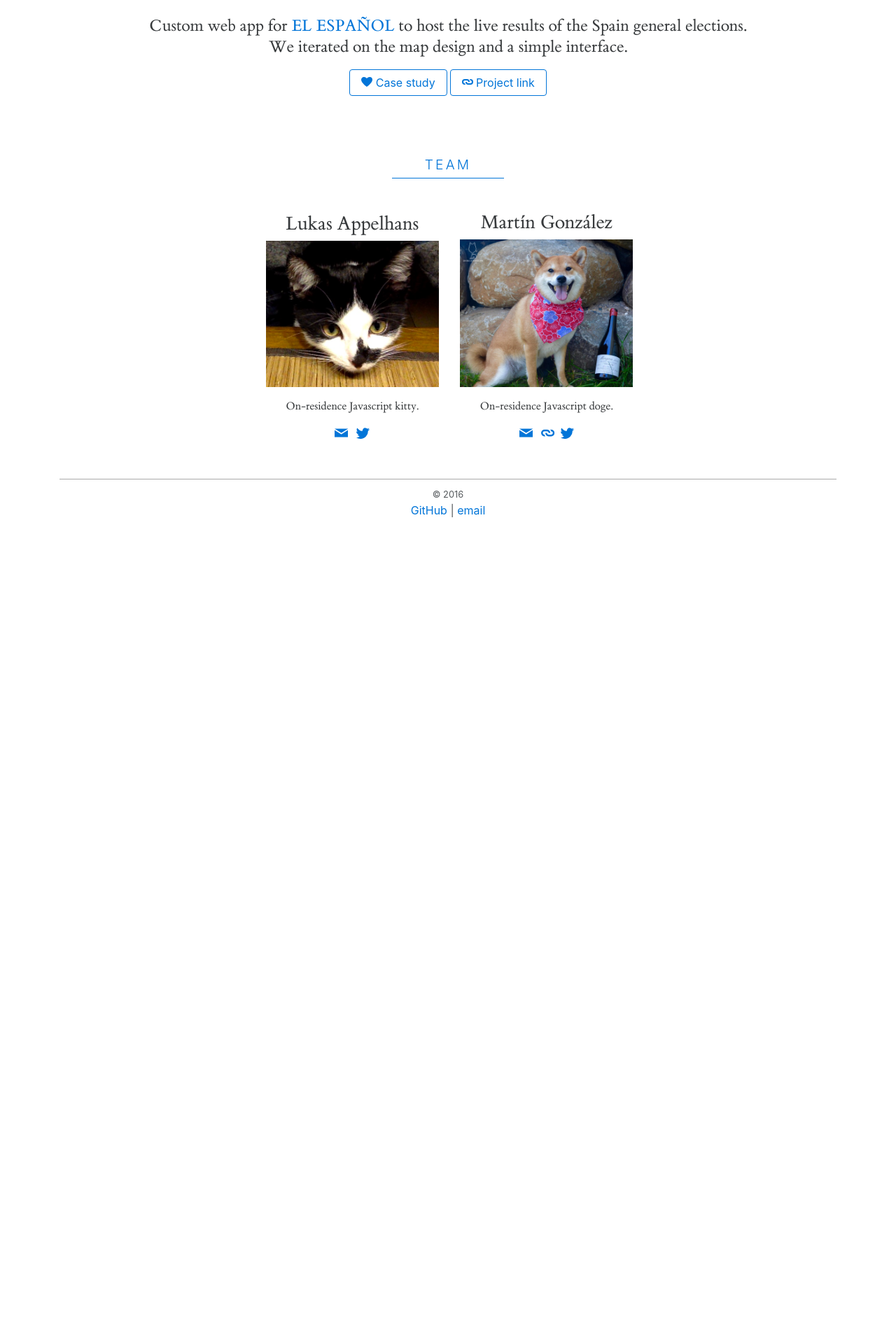
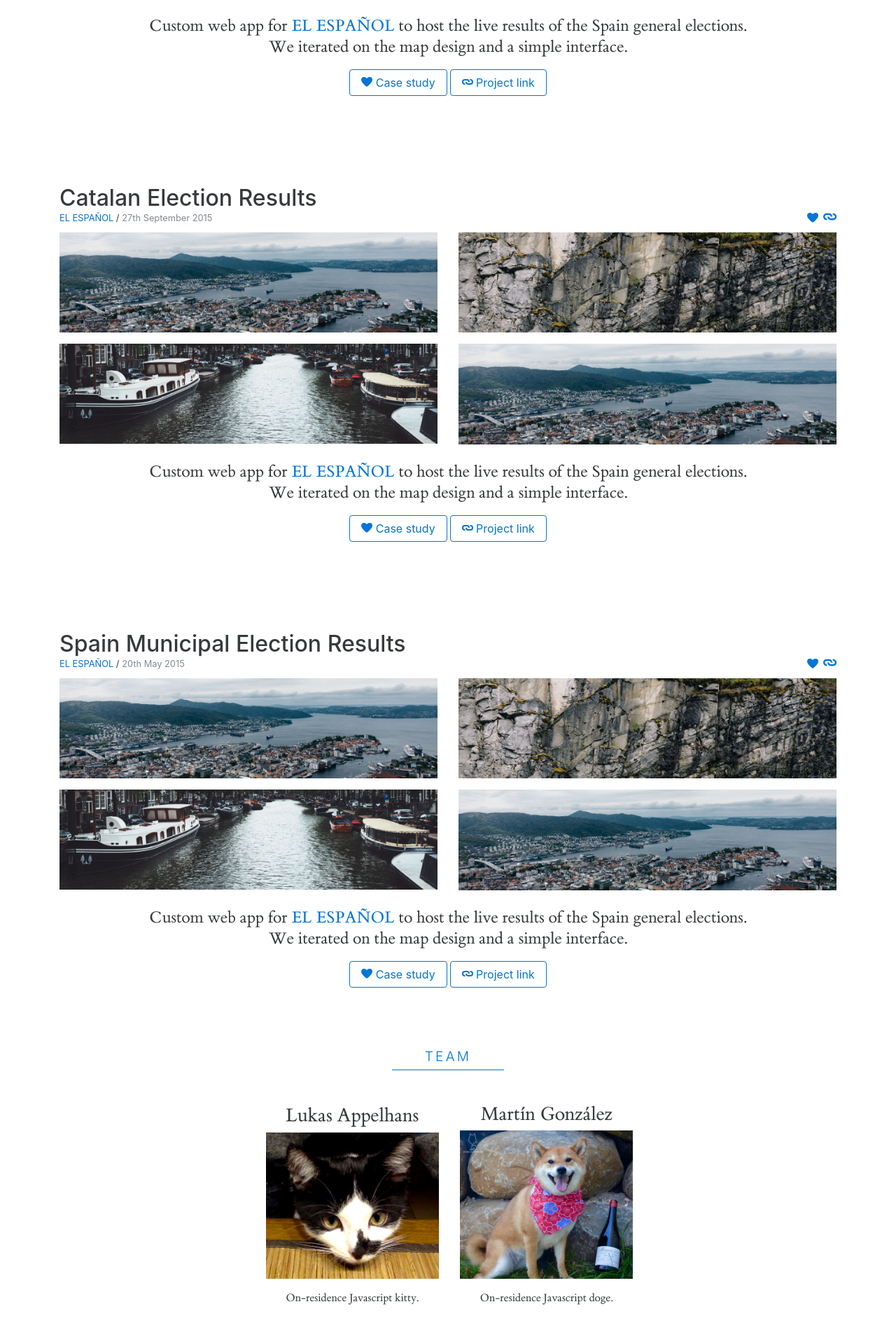
Before and after one commit to martgnz/newsappsio.github.io, a Jekyll site: the page built from index.html, in a window 1280 px wide. Shown: the part 1374-3257 px from the top of the page at 70% size. Built offline with Jekyll 4.4.1, drawn with Linux system fonts in a browser that asks for light colours; before the commit the page ends 2182 px from its top, so only the background shows below that.

Commit message:
add other elections

```diff
--- a/_data/projects.yml
+++ b/_data/projects.yml
@@ -26,6 +26,7 @@
   page: /spain-general-election-results/
   url: http://datos.elespanol.com/elecciones-generales/resultados/congreso
   date: 20th December 2015
+  separator: true
   description: >
     Custom web app for <a href="http://www.elespanol.com">EL ESPAÑOL</a> to host the live results of the Spain general elections. <br />
     We iterated on the map design and a simple interface.
@@ -44,3 +45,52 @@
             <img class="img-fluid projectImg m-b-1" data-action="zoom" data-src="/img/project3.jpg" alt="spam.js">
         </div>
     </div>
+
+- name: Catalan Election Results
+  client: <a href="http://www.elespanol.com">EL ESPAÑOL</a>
+  page: /spain-general-election-results/
+  url: http://datos.elespanol.com/elecciones-generales/resultados/congreso
+  date: 27th September 2015
+  separator: true
+  description: >
+    Custom web app for <a href="http://www.elespanol.com">EL ESPAÑOL</a> to host the live results of the Spain general elections. <br />
+    We iterated on the map design and a simple interface.
+  showcase: >
+    <div class="row collage">
+        <div class="col-sm-6">
+            <img class="img-fluid projectImg m-b-1" data-action="zoom" data-src="/img/project3.jpg" alt="spam.js">
+        </div>
+        <div class="col-sm-6">
+            <img class="img-fluid projectImg m-b-1" data-action="zoom" data-src="/img/project2.jpg" alt="spam.js">
+        </div>
+        <div class="col-sm-6">
+            <img class="img-fluid projectImg m-b-1" data-action="zoom" data-src="/img/project1.jpg" alt="spam.js">
+        </div>
+        <div class="col-sm-6">
+            <img class="img-fluid projectImg m-b-1" data-action="zoom" data-src="/img/project3.jpg" alt="spam.js">
+        </div>
+    </div>
+
+- name: Spain Municipal Election Results
+  client: <a href="http://www.elespanol.com">EL ESPAÑOL</a>
+  page: /spain-general-election-results/
+  url: http://datos.elespanol.com/elecciones-generales/resultados/congreso
+  date: 20th May 2015
+  description: >
+    Custom web app for <a href="http://www.elespanol.com">EL ESPAÑOL</a> to host the live results of the Spain general elections. <br />
+    We iterated on the map design and a simple interface.
+  showcase: >
+    <div class="row collage">
+        <div class="col-sm-6">
+            <img class="img-fluid projectImg m-b-1" data-action="zoom" data-src="/img/project3.jpg" alt="spam.js">
+        </div>
+        <div class="col-sm-6">
+            <img class="img-fluid projectImg m-b-1" data-action="zoom" data-src="/img/project2.jpg" alt="spam.js">
+        </div>
+        <div class="col-sm-6">
+            <img class="img-fluid projectImg m-b-1" data-action="zoom" data-src="/img/project1.jpg" alt="spam.js">
+        </div>
+        <div class="col-sm-6">
+            <img class="img-fluid projectImg m-b-1" data-action="zoom" data-src="/img/project3.jpg" alt="spam.js">
+        </div>
+    </div>
--- a/_sass/_projects.scss
+++ b/_sass/_projects.scss
@@ -4,10 +4,14 @@
     text-align: center;
     margin-bottom: 3rem;
 }
-.project:nth-child(2) {
+.project:nth-child(2),
+.project:nth-child(3),
+.project:nth-child(4) {
     margin-bottom: 5rem;
 }
-.project:nth-child(3) {
+.project:nth-child(3),
+.project:nth-child(4),
+.project:nth-child(5) {
     margin-top: 6rem;
 }
 .collage {
```
